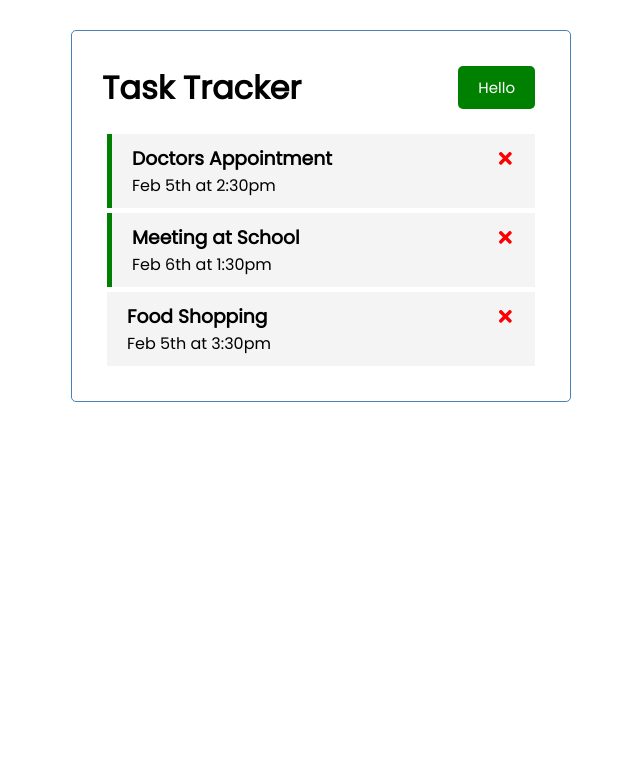
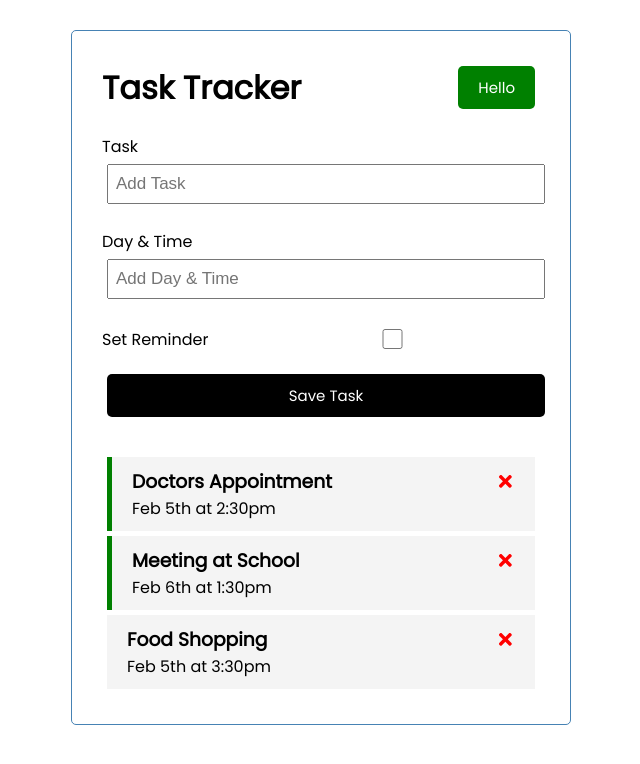
Before and after one commit to jacky6016/React-Practice, a React (Create React App) app: page / in a window 1280 px wide. Shown: the top 764 px of the page, without its empty margins (319-959 px from the left). Built offline with nearby package versions, Linux system fonts and the light colour scheme.

Commit message:
Add Task form

```diff
--- a/src/App.js
+++ b/src/App.js
@@ -2,6 +2,7 @@
 import { useState } from "react"
 import Header from './components/Header'
 import Tasks from './components/Tasks'
+import AddTask from './components/AddTask'
 
 const App = () => {
   /*
@@ -53,6 +54,7 @@
     // passing a prop
     <div className='container'>
       <Header />
+			<AddTask />
       {tasks.length > 0
 				? <Tasks
 						tasks={tasks}
--- /dev/null
+++ b/src/components/AddTask.js
@@ -0,0 +1,22 @@
+const AddTask = () => {
+	return (
+		<form className='add-form'>
+			<div className='form-control'>
+				<label>Task</label>
+				<input type='text' placeholder='Add Task' />
+			</div>
+			<div className='form-control'>
+				<label>Day & Time</label>
+				<input type='text' placeholder='Add Day & Time' />
+			</div>
+			<div className='form-control form-control-check'>
+				<label>Set Reminder</label>
+				<input type='checkbox' />
+			</div>
+
+			<input className='btn btn-block' type='submit' value='Save Task' />
+		</form>
+	)
+}
+
+export default AddTask
```
